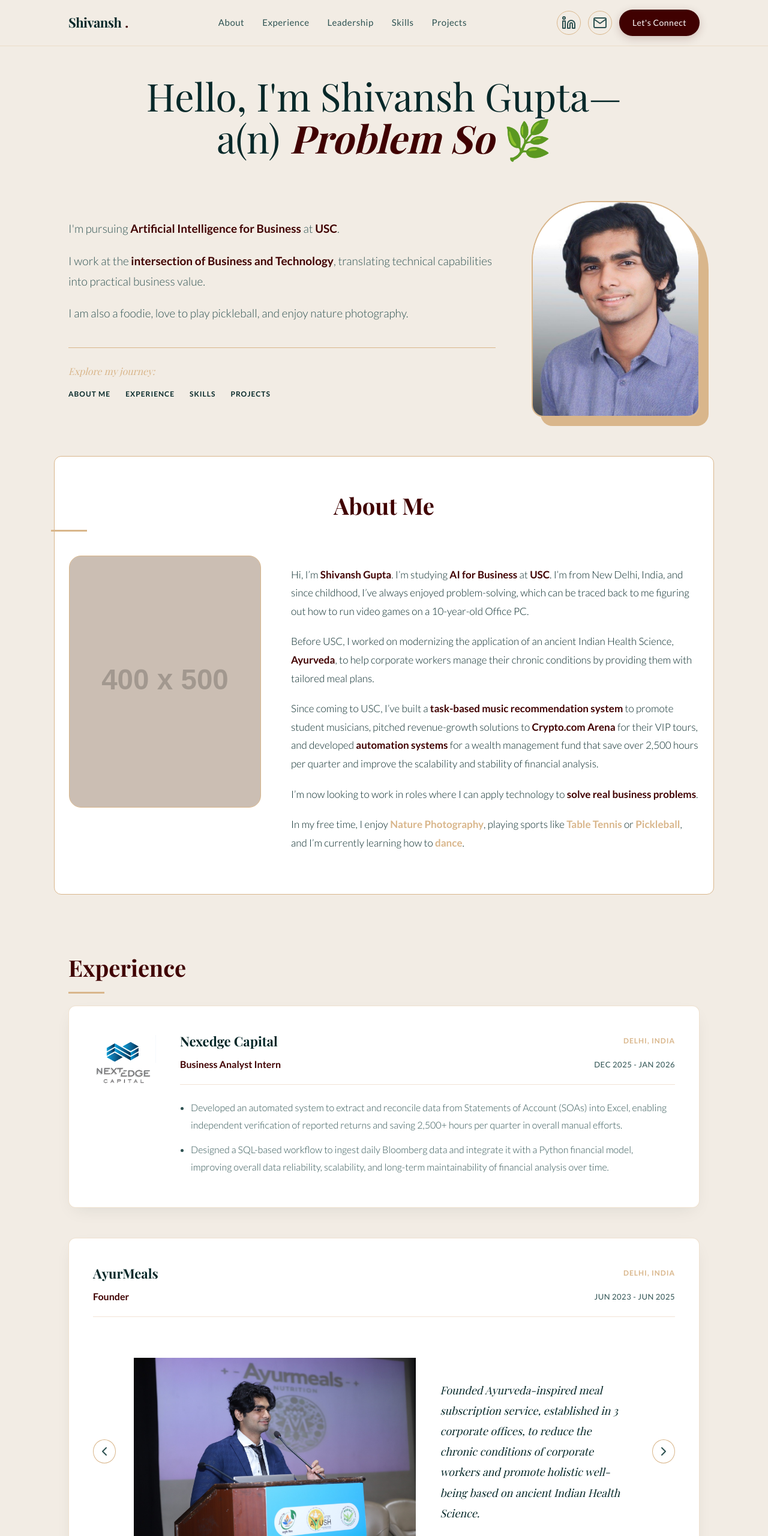
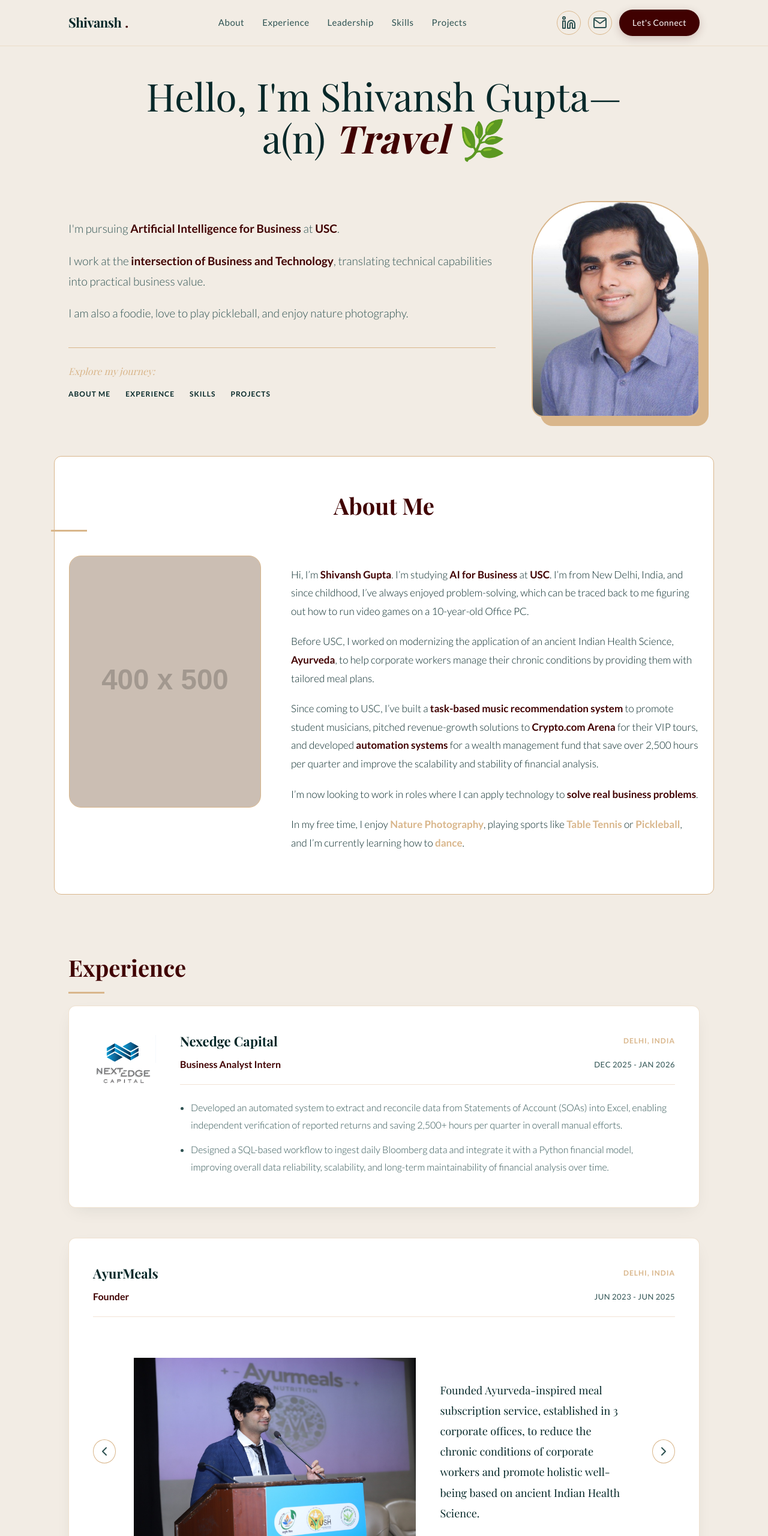
Before and after one commit to shivanshgupta-007/shivanshgupta-007.github.io, a plain HTML site: page playful/index.html in a window 1280 px wide. Shown: the top 2560 px of the page at 60% size. Drawn offline with nearby package versions, Linux system fonts and the light colour scheme; placeholder pictures from the web are drawn by us; a web font is replaced by a local one.

Commit message:
Update index.html

```diff
--- a/playful/index.html
+++ b/playful/index.html
@@ -46,7 +46,6 @@
       background-color: var(--bg);
       color: var(--text-main);
       line-height: 1.7;
-      /* Subtle grain or texture could go here, but keeping it clean */
     }
 
     /* Headings in Playfair Display */
@@ -243,7 +242,8 @@
       line-height: 1.9;
       padding-right: 10px;
       font-family: 'Playfair Display', serif; /* Using Playfair for these impactful points */
-      font-style: italic;
+      /* Removed italics as requested */
+      font-style: normal;
     }
 
     .slide-nav-btn {
@@ -667,7 +667,7 @@
   <script>
     feather.replace();
     document.getElementById('year').textContent = new Date().getFullYear();
-    const text = ["USC Student.", "Problem Solver.", "Curious Learner."];
+    const text = ["Curious Learner.", "Traveler.", "Problem Solver."];
     let count = 0; let index = 0; let currentText = ""; let letter = "";
     (function type() {
       if (count === text.length) { count = 0; }
```
